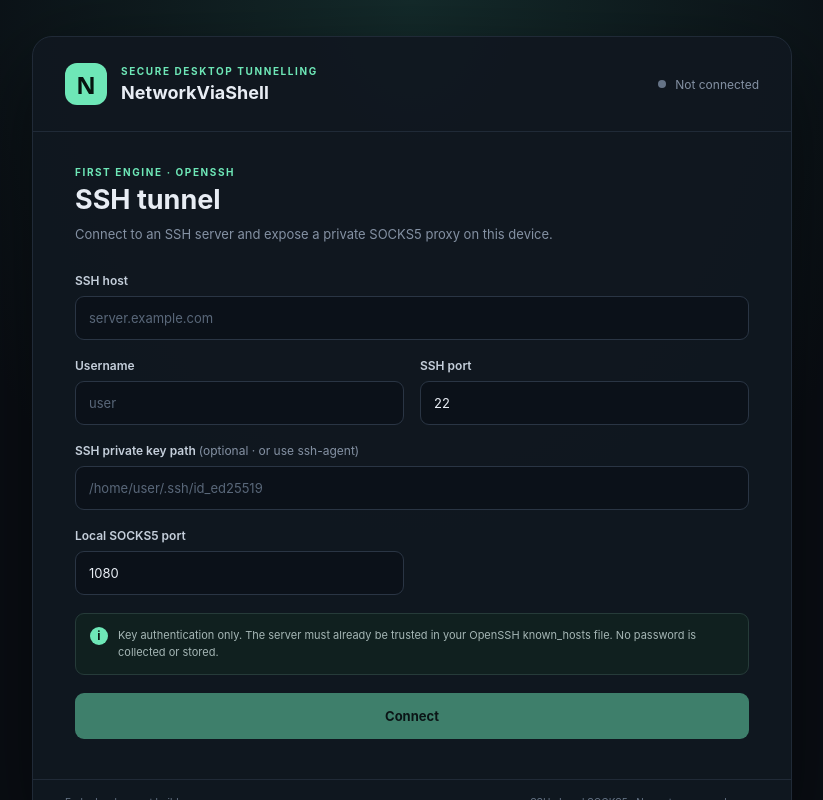
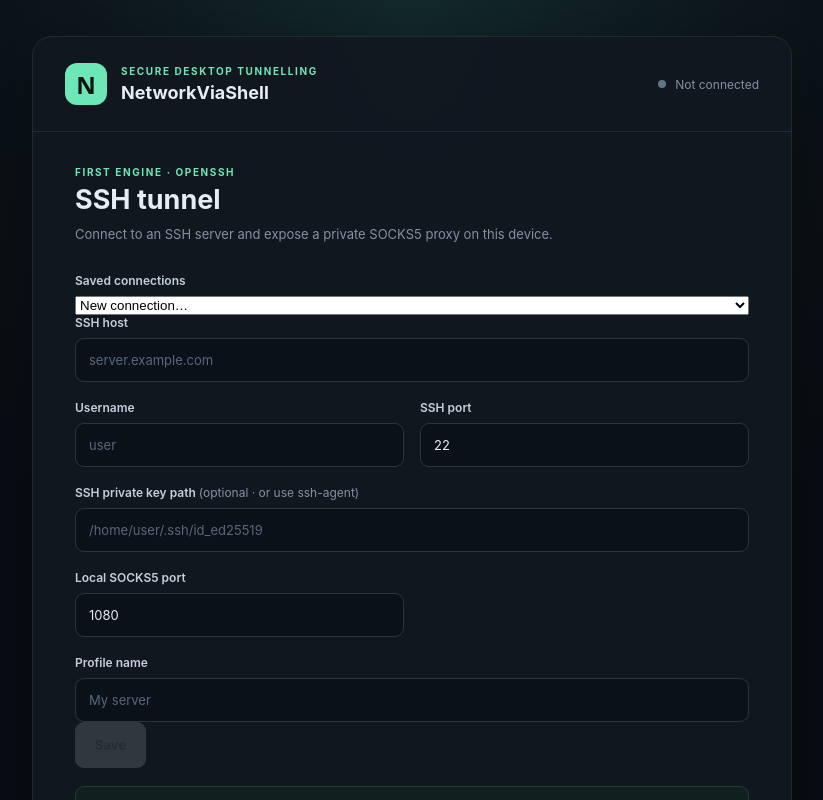
Before and after one commit to Ariya99/NetworkViaShell, a React (Vite) app in the folder apps/desktop/: page / in a window 1280 px wide. Shown: the top 800 px of the page, without its empty margins (228-1051 px from the left). Built offline with nearby package versions, Linux system fonts and the light colour scheme.

Commit message:
feat(ui): add saved SSH connection profiles

```diff
--- a/apps/desktop/src/App.tsx
+++ b/apps/desktop/src/App.tsx
@@ -1,116 +1,111 @@
-import { useState, type FormEvent } from "react";
+import { useEffect, useState, type FormEvent } from "react";
 import { invoke } from "@tauri-apps/api/core";
 
-type TunnelProfile = {
-  host: string;
-  port: number;
-  username: string;
-  localSocksPort: number;
-  identityFile: string | null;
-};
+type TunnelProfile = { host: string; port: number; username: string; localSocksPort: number; identityFile: string | null };
+type SavedProfile = { name: string; profile: TunnelProfile };
+const emptyProfile = (): TunnelProfile => ({ host: "", port: 22, username: "", localSocksPort: 1080, identityFile: null });
 
 function App() {
-  const [host, setHost] = useState("");
-  const [port, setPort] = useState("22");
-  const [username, setUsername] = useState("");
-  const [localPort, setLocalPort] = useState("1080");
-  const [identityFile, setIdentityFile] = useState("");
+  const [profile, setProfile] = useState<TunnelProfile>(emptyProfile);
+  const [profiles, setProfiles] = useState<SavedProfile[]>([]);
+  const [profileName, setProfileName] = useState("");
+  const [selectedName, setSelectedName] = useState("");
   const [status, setStatus] = useState<"idle" | "connecting" | "connected" | "stopping">("idle");
   const [endpoint, setEndpoint] = useState("");
   const [error, setError] = useState("");
 
+  async function refreshProfiles() {
+    try { setProfiles(await invoke<SavedProfile[]>("list_saved_profiles")); }
+    catch (cause) { setError(String(cause)); }
+  }
+  useEffect(() => { void refreshProfiles(); }, []);
+
+  function update<K extends keyof TunnelProfile>(key: K, value: TunnelProfile[K]) {
+    setProfile(current => ({ ...current, [key]: value }));
+  }
+  function selectProfile(name: string) {
+    setSelectedName(name);
+    const saved = profiles.find(item => item.name === name);
+    if (saved) { setProfile(saved.profile); setProfileName(saved.name); setError(""); }
+  }
+  async function saveProfile() {
+    setError("");
+    try {
+      await invoke("save_profile", { name: profileName, profile });
+      setSelectedName(profileName.trim());
+      await refreshProfiles();
+    } catch (cause) { setError(String(cause)); }
+  }
+  async function deleteProfile() {
+    if (!selectedName) return;
+    setError("");
+    try {
+      await invoke("delete_profile", { name: selectedName });
+      setSelectedName(""); setProfileName(""); setProfile(emptyProfile());
+      await refreshProfiles();
+    } catch (cause) { setError(String(cause)); }
+  }
   async function connect(event: FormEvent<HTMLFormElement>) {
-    event.preventDefault();
-    setError("");
-    setStatus("connecting");
-    const profile: TunnelProfile = {
-      host: host.trim(),
-      port: Number(port),
-      username: username.trim(),
-      localSocksPort: Number(localPort),
-      identityFile: identityFile.trim() || null,
-    };
+    event.preventDefault(); setError(""); setStatus("connecting");
     try {
       const address = await invoke<string>("start_ssh_tunnel", { profile });
-      setEndpoint(address);
-      setStatus("connected");
-    } catch (cause) {
-      setStatus("idle");
-      setError(String(cause));
-    }
+      setEndpoint(address); setStatus("connected");
+    } catch (cause) { setStatus("idle"); setError(String(cause)); }
   }
-
   async function disconnect() {
-    setStatus("stopping");
-    setError("");
-    try {
-      await invoke("stop_ssh_tunnel");
-      setEndpoint("");
-      setStatus("idle");
-    } catch (cause) {
-      setStatus("connected");
-      setError(String(cause));
-    }
+    setStatus("stopping"); setError("");
+    try { await invoke("stop_ssh_tunnel"); setEndpoint(""); setStatus("idle"); }
+    catch (cause) { setStatus("connected"); setError(String(cause)); }
   }
-
   const busy = status === "connecting" || status === "stopping";
+  const connected = status === "connected";
   return (
     <main className="shell">
       <section className="workspace" aria-labelledby="app-title">
         <header className="topbar">
-          <div className="brand">
-            <div className="brand-mark" aria-hidden="true">N</div>
+          <div className="brand"><div className="brand-mark" aria-hidden="true">N</div>
             <div><p className="eyebrow">SECURE DESKTOP TUNNELLING</p><h1 id="app-title">NetworkViaShell</h1></div>
           </div>
           <div className={"status status-" + status}><span className="status-dot" />
-            {status === "connected" ? "Connected" : status === "connecting" ? "Connecting" : status === "stopping" ? "Stopping" : "Not connected"}
+            {connected ? "Connected" : status === "connecting" ? "Connecting" : status === "stopping" ? "Stopping" : "Not connected"}
           </div>
         </header>
         <div className="content">
-          <div className="intro">
-            <p className="eyebrow">FIRST ENGINE · OPENSSH</p>
-            <h2>SSH tunnel</h2>
-            <p>Connect to an SSH server and expose a private SOCKS5 proxy on this device.</p>
+          <div className="intro"><p className="eyebrow">FIRST ENGINE · OPENSSH</p><h2>SSH tunnel</h2>
+            <p>Connect to an SSH server and expose a private SOCKS5 proxy on this device.</p></div>
+          <div className="field field-wide">
+            <label htmlFor="saved-profile">Saved connections</label>
+            <select id="saved-profile" value={selectedName} onChange={e => selectProfile(e.target.value)} disabled={busy || connected}>
+              <option value="">New connection…</option>
+              {profiles.map(item => <option key={item.name} value={item.name}>{item.name} · {item.profile.username}@{item.profile.host}</option>)}
+            </select>
           </div>
           <form className="profile-form" onSubmit={connect}>
-            <div className="field field-wide">
-              <label htmlFor="host">SSH host</label>
-              <input id="host" autoComplete="off" placeholder="server.example.com" value={host} onChange={(e) => setHost(e.target.value)} required disabled={busy || status === "connected"} />
-            </div>
-            <div className="field">
-              <label htmlFor="username">Username</label>
-              <input id="username" autoComplete="username" placeholder="user" value={username} onChange={(e) => setUsername(e.target.value)} required disabled={busy || status === "connected"} />
-            </div>
-            <div className="field">
-              <label htmlFor="port">SSH port</label>
-              <input id="port" inputMode="numeric" type="number" min="1" max="65535" value={port} onChange={(e) => setPort(e.target.value)} required disabled={busy || status === "connected"} />
-            </div>
-            <div className="field field-wide">
-              <label htmlFor="identity">SSH private key path <span>(optional · or use ssh-agent)</span></label>
-              <input id="identity" autoComplete="off" placeholder="/home/user/.ssh/id_ed25519" value={identityFile} onChange={(e) => setIdentityFile(e.target.value)} disabled={busy || status === "connected"} />
-            </div>
-            <div className="field">
-              <label htmlFor="local-port">Local SOCKS5 port</label>
-              <input id="local-port" inputMode="numeric" type="number" min="1" max="65535" value={localPort} onChange={(e) => setLocalPort(e.target.value)} required disabled={busy || status === "connected"} />
-            </div>
-            <div className="form-note"><span className="note-icon">i</span><p>Key authentication only. The server must already be trusted in your OpenSSH known_hosts file. No password is collected or stored.</p></div>
+            <div className="field field-wide"><label htmlFor="host">SSH host</label>
+              <input id="host" autoComplete="off" placeholder="server.example.com" value={profile.host} onChange={e => update("host", e.target.value)} required disabled={busy || connected} /></div>
+            <div className="field"><label htmlFor="username">Username</label>
+              <input id="username" autoComplete="username" placeholder="user" value={profile.username} onChange={e => update("username", e.target.value)} required disabled={busy || connected} /></div>
+            <div className="field"><label htmlFor="port">SSH port</label>
+              <input id="port" inputMode="numeric" type="number" min="1" max="65535" value={profile.port} onChange={e => update("port", Number(e.target.value))} required disabled={busy || connected} /></div>
+            <div className="field field-wide"><label htmlFor="identity">SSH private key path <span>(optional · or use ssh-agent)</span></label>
+              <input id="identity" autoComplete="off" placeholder="/home/user/.ssh/id_ed25519" value={profile.identityFile ?? ""} onChange={e => update("identityFile", e.target.value || null)} disabled={busy || connected} /></div>
+            <div className="field"><label htmlFor="local-port">Local SOCKS5 port</label>
+              <input id="local-port" inputMode="numeric" type="number" min="1" max="65535" value={profile.localSocksPort} onChange={e => update("localSocksPort", Number(e.target.value))} required disabled={busy || connected} /></div>
+            {!connected && <div className="field field-wide"><label htmlFor="profile-name">Profile name</label>
+              <div className="profile-actions"><input id="profile-name" placeholder="My server" maxLength={48} value={profileName} onChange={e => setProfileName(e.target.value)} disabled={busy} />
+                <button className="button" type="button" onClick={saveProfile} disabled={busy || !profileName.trim() || !profile.host.trim() || !profile.username.trim()}>Save</button>
+                {selectedName && <button className="button button-danger" type="button" onClick={deleteProfile} disabled={busy}>Delete</button>}</div></div>}
+            <div className="form-note"><span className="note-icon">i</span><p>Only connection details and the key-file path are saved. Private-key contents and passwords are never stored. The server must be trusted in OpenSSH known_hosts.</p></div>
             {error && <p className="error" role="alert">{error}</p>}
-            {status === "connected" ? (
-              <div className="connected-panel">
-                <div><span className="connected-label">SOCKS5 endpoint</span><strong>{endpoint}</strong></div>
-                <button className="button button-danger" type="button" onClick={disconnect} disabled={busy}>Disconnect</button>
-              </div>
-            ) : (
-              <button className="button button-primary" type="submit" disabled={busy || !host.trim() || !username.trim()}>
-                {status === "connecting" ? "Connecting…" : "Connect"}
-              </button>
-            )}
+            {connected ? <div className="connected-panel"><div><span className="connected-label">SOCKS5 endpoint</span><strong>{endpoint}</strong></div>
+              <button className="button button-danger" type="button" onClick={disconnect} disabled={busy}>Disconnect</button></div>
+              : <button className="button button-primary" type="submit" disabled={busy || !profile.host.trim() || !profile.username.trim()}>
+                {status === "connecting" ? "Connecting…" : "Connect"}</button>}
           </form>
         </div>
-        <footer className="footer"><span>Early development build</span><span>SSH · Local SOCKS5 · No system proxy changes</span></footer>
+        <footer className="footer"><span>NetworkViaShell 0.1 · Linux MVP</span><span>SSH · Local SOCKS5 · No system proxy changes</span></footer>
       </section>
     </main>
   );
 }
-
 export default App;
```
